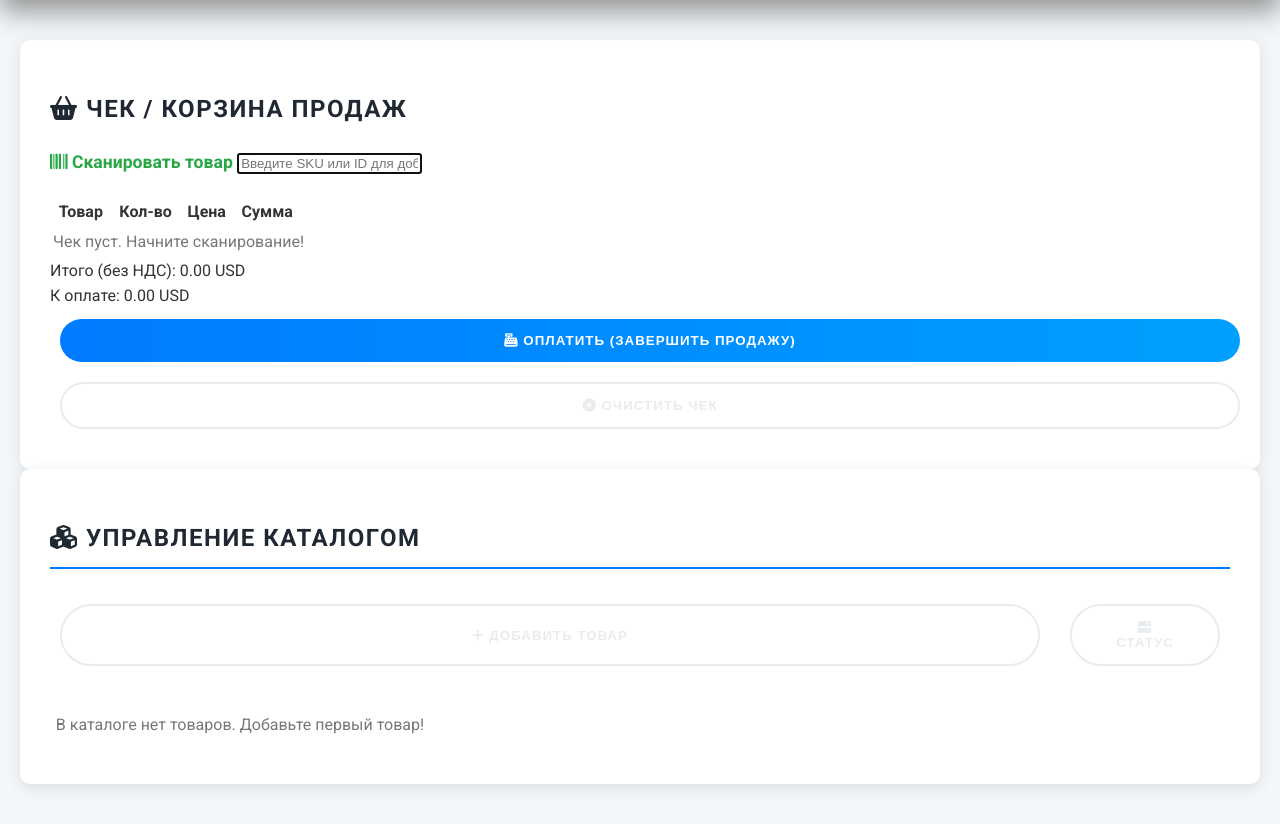
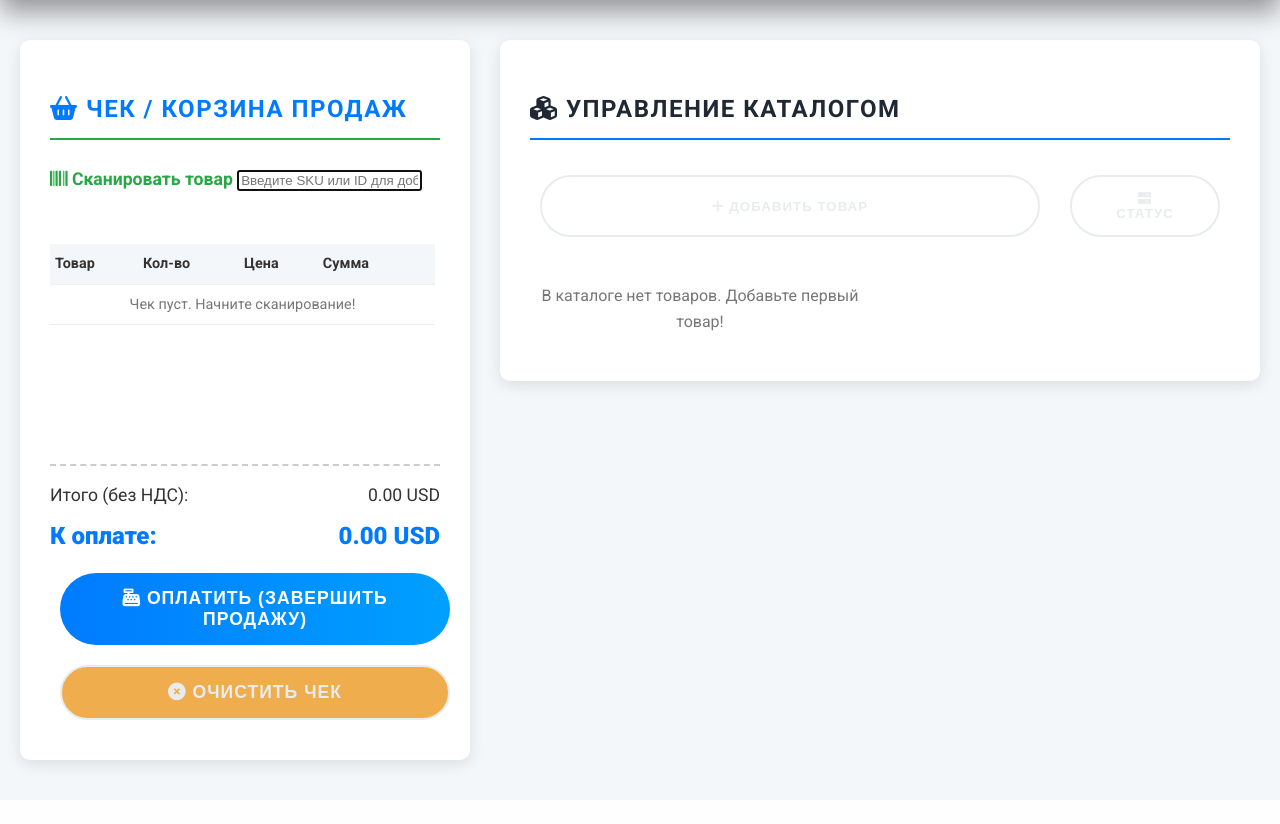
Before and after one commit to Oleg637-droid/lichnie-phoekti, a FastAPI app: page /pos in a window 1280 px wide. Shown: the part 97-921 px from the top of the page. After the commit the page ends 870 px from the top, so only its background shows below. Run offline with FastAPI, Linux system fonts and the light colour scheme; data that the repository does not hold is empty.

Commit message:
Update style.css

```diff
--- a/frontend/static/style.css
+++ b/frontend/static/style.css
@@ -591,3 +591,94 @@ h1, h2, h3 {
     cursor: pointer;
 }
 /* Конец блока, который нужно проверить/добавить */
+/* --- СТИЛИ POS-ТЕРМИНАЛА (v2: Касса и Каталог) --- */
+
+.pos-grid-container-v2 {
+    display: grid;
+    /* Левая колонка (Касса) - 400px, Правая (Каталог) - остальное */
+    grid-template-columns: 450px 1fr;
+    gap: 30px;
+    align-items: start;
+}
+
+.pos-cart-panel {
+    position: sticky; /* Касса прилипает при прокрутке */
+    top: 20px;
+    height: calc(100vh - 80px); /* Чтобы занимал почти всю высоту экрана */
+    display: flex;
+    flex-direction: column;
+}
+
+.panel-title-cart {
+    color: var(--primary-color);
+    border-bottom: 2px solid var(--secondary-color);
+    padding-bottom: 10px;
+    margin-bottom: 25px;
+}
+
+/* Корзина */
+.cart-items-container {
+    flex-grow: 1; /* Таблица занимает все доступное место */
+    overflow-y: auto; /* Прокрутка для списка товаров */
+    margin-bottom: 20px;
+    padding-right: 5px;
+}
+
+.cart-table {
+    width: 100%;
+    border-collapse: collapse;
+    font-size: 0.9em;
+}
+
+.cart-table th, .cart-table td {
+    padding: 8px 5px;
+    border-bottom: 1px solid #eee;
+    text-align: left;
+}
+
+.cart-table th {
+    background-color: #f4f7f9;
+    font-weight: 700;
+}
+
+.cart-table .item-name {
+    font-weight: 600;
+    color: var(--dark-bg);
+}
+
+/* Итоги чека */
+.cart-summary {
+    border-top: 2px dashed #ccc;
+    padding-top: 15px;
+    margin-top: auto; /* Прижимает к низу колонки */
+}
+
+.summary-row {
+    display: flex;
+    justify-content: space-between;
+    font-size: 1.1em;
+    margin-bottom: 8px;
+}
+
+.total-row {
+    font-size: 1.5em;
+    font-weight: 900;
+    color: var(--primary-color);
+}
+
+.large-button {
+    padding: 15px 20px;
+    font-size: 1.1em;
+    font-weight: 700;
+}
+
+.clear-button {
+    background-color: #f0ad4e !important;
+}
+
+/* Стили для формы добавления товара (скрытие/показ) */
+#add-product-section {
+    border: 1px solid #eee;
+    border-radius: 8px;
+    background: #f9f9f9;
+}
```
